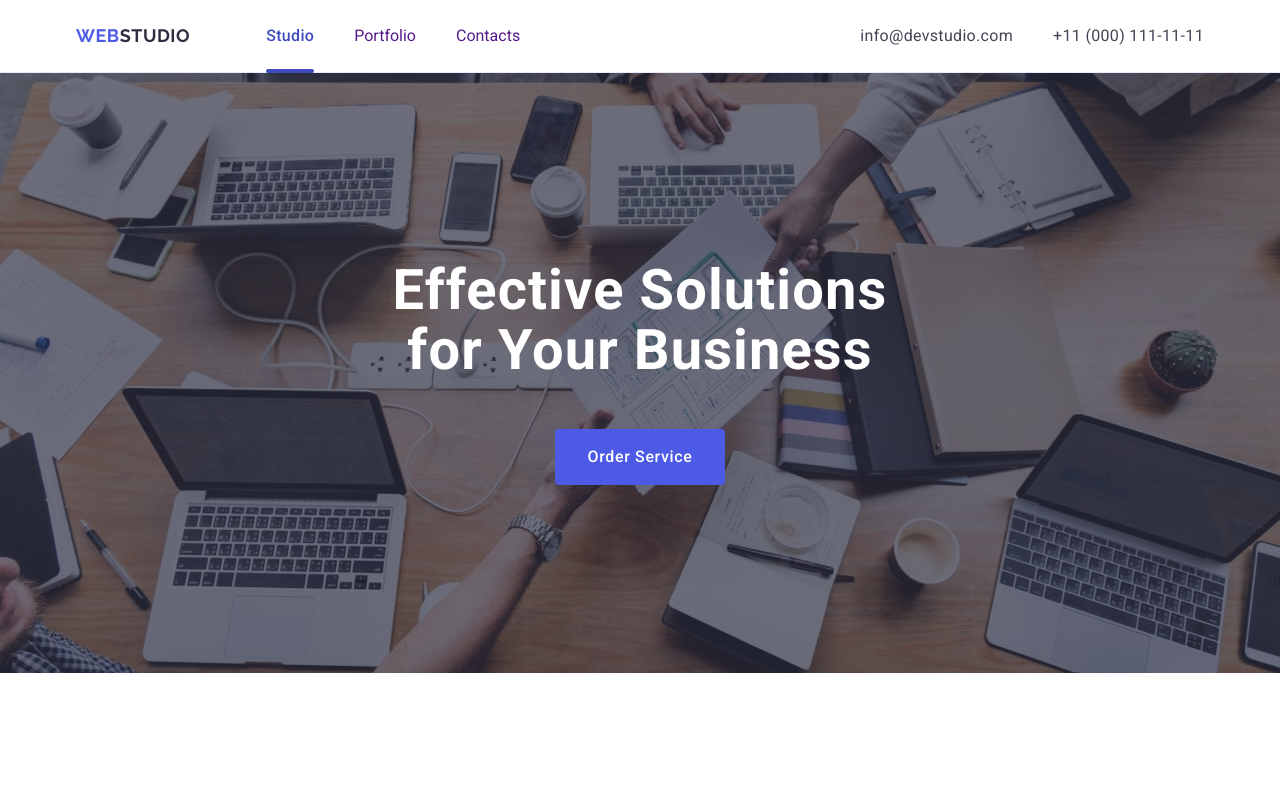
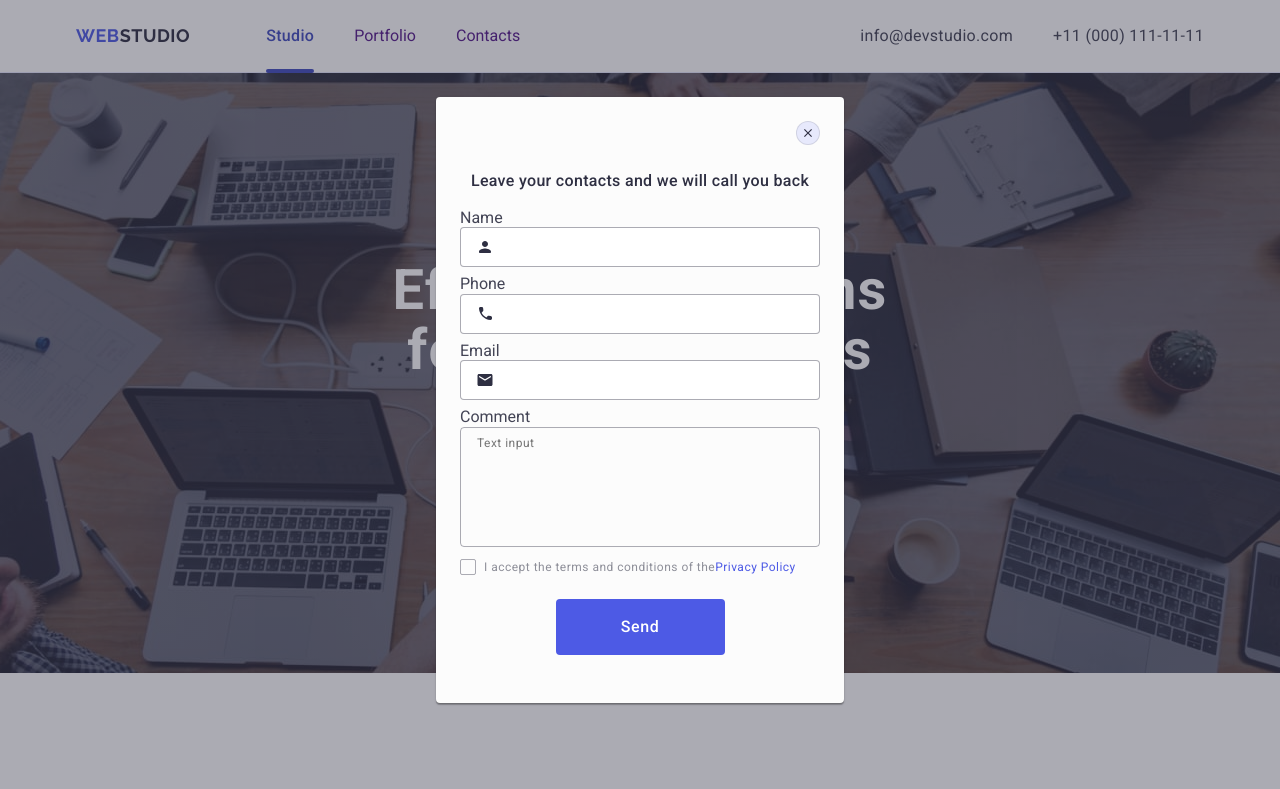
Before and after one commit to Serhii-Diahil/goit-markup-hw-05, a plain HTML site: page index.html in a window 1280 px wide. Shown: the top 789 px of the page. Drawn offline with nearby package versions, Linux system fonts and the light colour scheme.

Commit message:
hw-05-modal-fix-1

```diff
--- a/css/styles.css
+++ b/css/styles.css
@@ -554,7 +554,7 @@ address {
     0 2px 1px 0 rgba(0, 0, 0, 0.2);
   background-color: #fcfcfc;
 
-  padding: 0px 24px;
+  padding: 72px 24px 24px 24px;
 
   transition: transform 250ms cubic-bezier(0.4, 0, 0.2, 1);
 }
@@ -568,25 +568,32 @@ address {
   height: 24px;
   border-radius: 50%;
   background-color: #e7e9fc;
-  /* stroke-width: 1px;
-  stroke: rgba(0, 0, 0, 0.1); */
   position: absolute;
   top: 24px;
   right: 24px;
-  /* margin-bottom: 24px; */
+  display: flex;
+  align-items: center;
+  justify-content: center;
+  border: 1px solid rgba(0, 0, 0, 0.1);
+  padding: 0;
+  transition: background-color 250ms cubic-bezier(0.4, 0, 0.2, 1),
+    border 250ms cubic-bezier(0.4, 0, 0.2, 1);
 }
 
-.modal-close-button:hover {
+.modal-close-button:hover,
+.modal-close-button:focus {
   background-color: #404bbf;
   border: none;
 }
 
-.modal-close-button:hover > .modal-icon {
+.modal-close-button:hover > .modal-icon,
+.modal-close-button:focus > .modal-icon {
   fill: #fff;
 }
 
 .modal-icon {
   fill: #2e2f42;
+  transition: fill 250ms cubic-bezier(0.4, 0, 0.2, 1);
 }
 
 .modal-title {
@@ -597,8 +604,7 @@ address {
   text-align: center;
   color: #2e2f42;
   width: 360px;
-  padding-top: 72px;
-  margin-bottom: 15px;
+  margin-bottom: 16px;
 }
 
 .modal-field {
@@ -643,47 +649,57 @@ address {
 } */
 
 .modal-comment {
-  border: 1px solid #4d5ae5;
-  border-radius: 4px;
   width: 100%;
   height: 120px;
+  font-size: 12px;
+  line-height: 1.17;
+  letter-spacing: 0.04em;
+  color: rgba(46, 47, 66, 0.4);
+  border: 1px solid rgba(46, 47, 66, 0.4);
+  border-radius: 4px;
+  background-color: transparent;
+  padding: 8px 16px;
+  outline: transparent;
+  resize: none;
+  transition: border-color 250ms cubic-bezier(0.4, 0, 0.2, 1);
+}
 
-  padding: 8px 16px;
-  resize: none;
+.modal-check {
+  margin-bottom: 24px;
 }
 
 .modal-check-text {
   font-size: 12px;
-  line-height: 1.16667;
+  line-height: 1.17;
   letter-spacing: 0.04em;
   color: #8e8f99;
   display: flex;
   align-items: center;
 }
 
-.modal-check-text span {
+.modal-check-span {
   width: 16px;
   height: 16px;
   border-radius: 2px;
   border: 1px solid rgba(46, 47, 66, 0.4);
+  transition: background-color 250ms cubic-bezier(0.4, 0, 0.2, 1),
+    border 250ms cubic-bezier(0.4, 0, 0.2, 1),
+    fill 250ms cubic-bezier(0.4, 0, 0.2, 1);
   margin-right: 8px;
-  display: flex;
+  display: inline-flex;
   align-items: center;
   justify-content: center;
   fill: transparent;
 }
 
-.modal-check:checked + .modal-check-text span {
+.modal-check:checked + .modal-check-span {
   border-radius: 2px;
   background-color: #404bbf;
-  border: 1px solid #404bbf;
+  border: none;
   fill: #f4f4fd;
 }
 
-.modal-check-text-part {
-  line-height: 1.33333;
-  text-decoration: underline;
-  text-decoration-skip-ink: none;
+.modal-check-link {
   color: #4d5ae5;
 }
 
--- a/index.html
+++ b/index.html
@@ -464,7 +464,7 @@
         </div>
       </div>
     </footer>
-    <div class="backdrop">
+    <div class="backdrop is-open">
       <div class="modal">
         <button class="modal-close-button" type="button">
           <svg class="modal-icon" width="8" height="8">
@@ -527,16 +527,17 @@
           <div class="modal-field">
             <input
               type="checkbox"
-              name="terms"
-              id="terms"
+              name="user-privacy"
+              id="user-privacy"
               value="true"
               class="modal-check visually-hidden"
             />
-            <label for="terms" class="modal-check-text"
-              ><span
+            <label for="user-privacy" class="modal-check-text"
+              ><span class="modal-check-span"
                 ><svg class="" width="10" height="8">
                   <use href="./images/icons.svg#icon-Vector"></use></svg></span
-              >I accept the terms and conditions of the Privacy Policy</label
+              >I accept the terms and conditions of the
+              <a class="modal-check-link" href="">Privacy Policy</a></label
             >
           </div>
           <button class="modal-btn" type="submit">Send</button>
```
